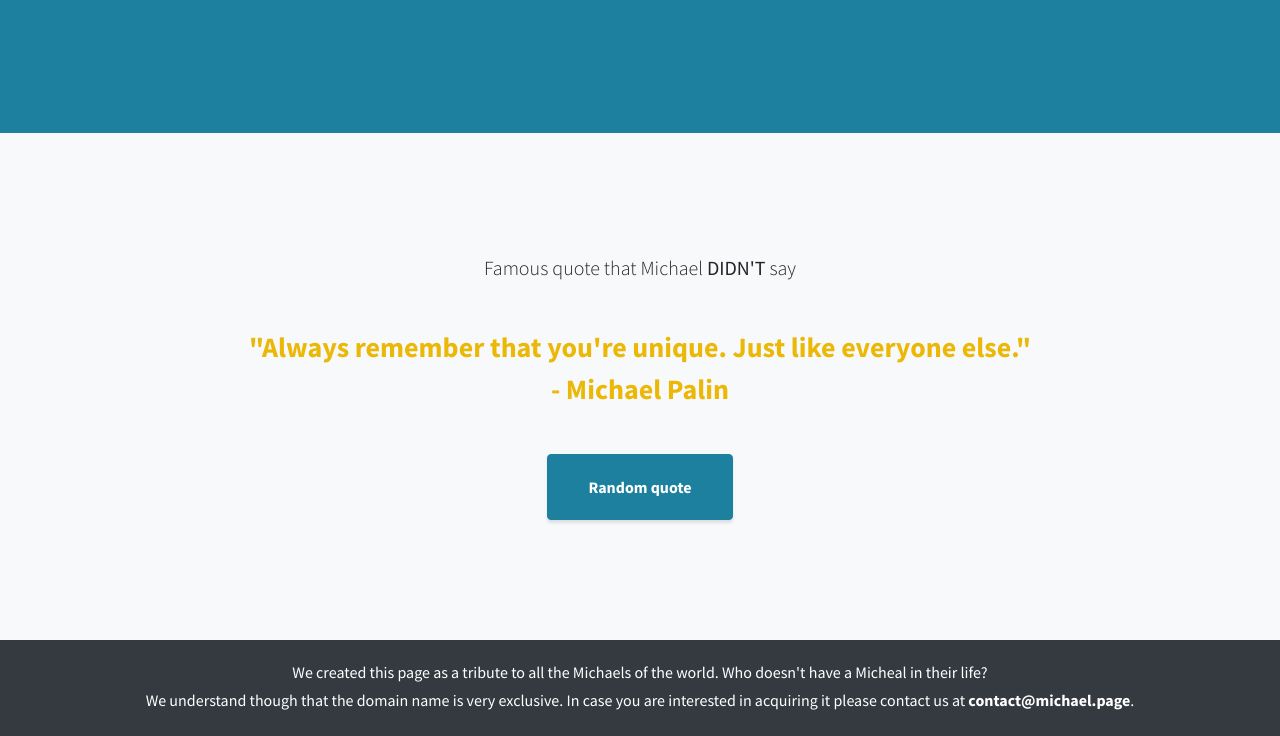
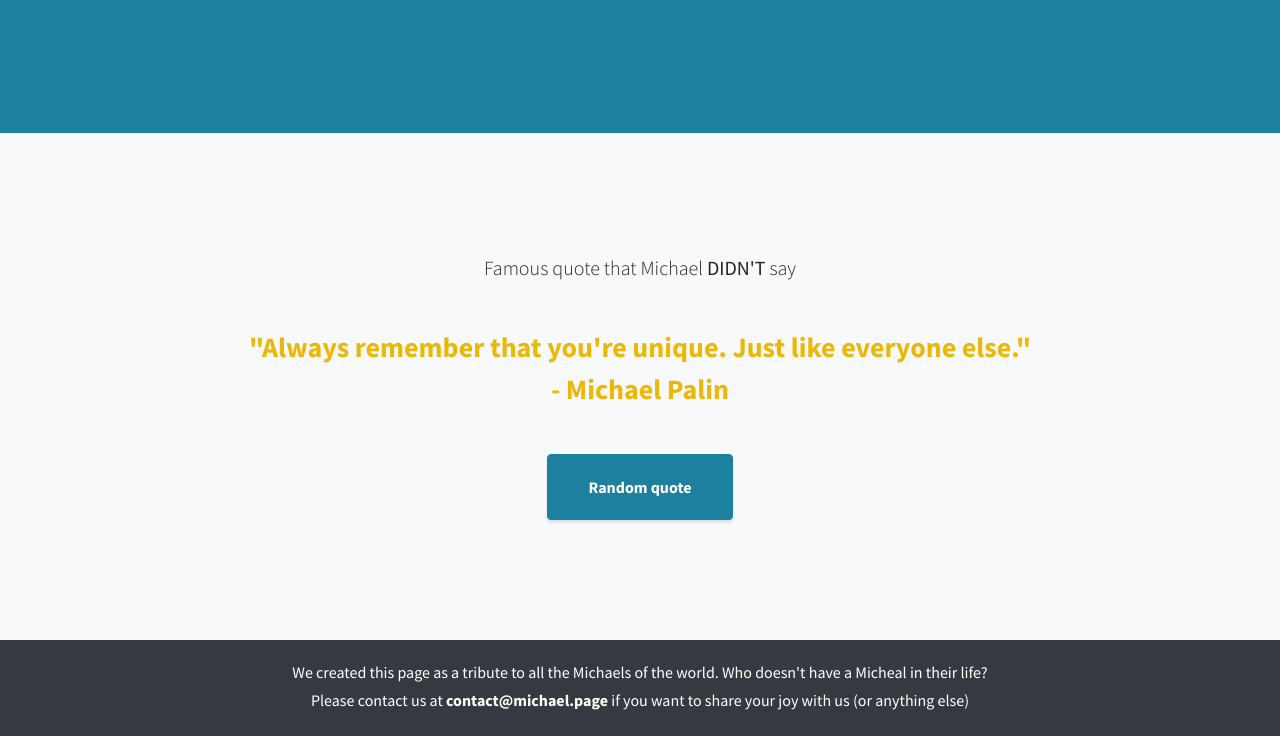
Before and after one commit to L3bowski/michael, a plain HTML site: page public/index.html in a window 1280 px wide. Shown: the part 1576-2312 px from the top of the page. Drawn offline with Linux system fonts and the light colour scheme.

Commit message:
Update disclaimer text

```diff
--- a/public/index.html
+++ b/public/index.html
@@ -98,7 +98,7 @@
                 <div class="row">
                     <div class="col-md-12">
                         <p class="mb-1">We created this page as a tribute to all the Michaels of the world. Who doesn't have a Micheal in their life?</p>
-                        <p class="mb-1">We understand though that the domain name is very exclusive. In case you are interested in acquiring it please contact us at <b>contact@michael.page</b>.</p>
+                        <p class="mb-1">Please contact us at <b>contact@michael.page</b> if you want to share your joy with us (or anything else)</p>
                     </div>
                 </div>
             </div>
```
